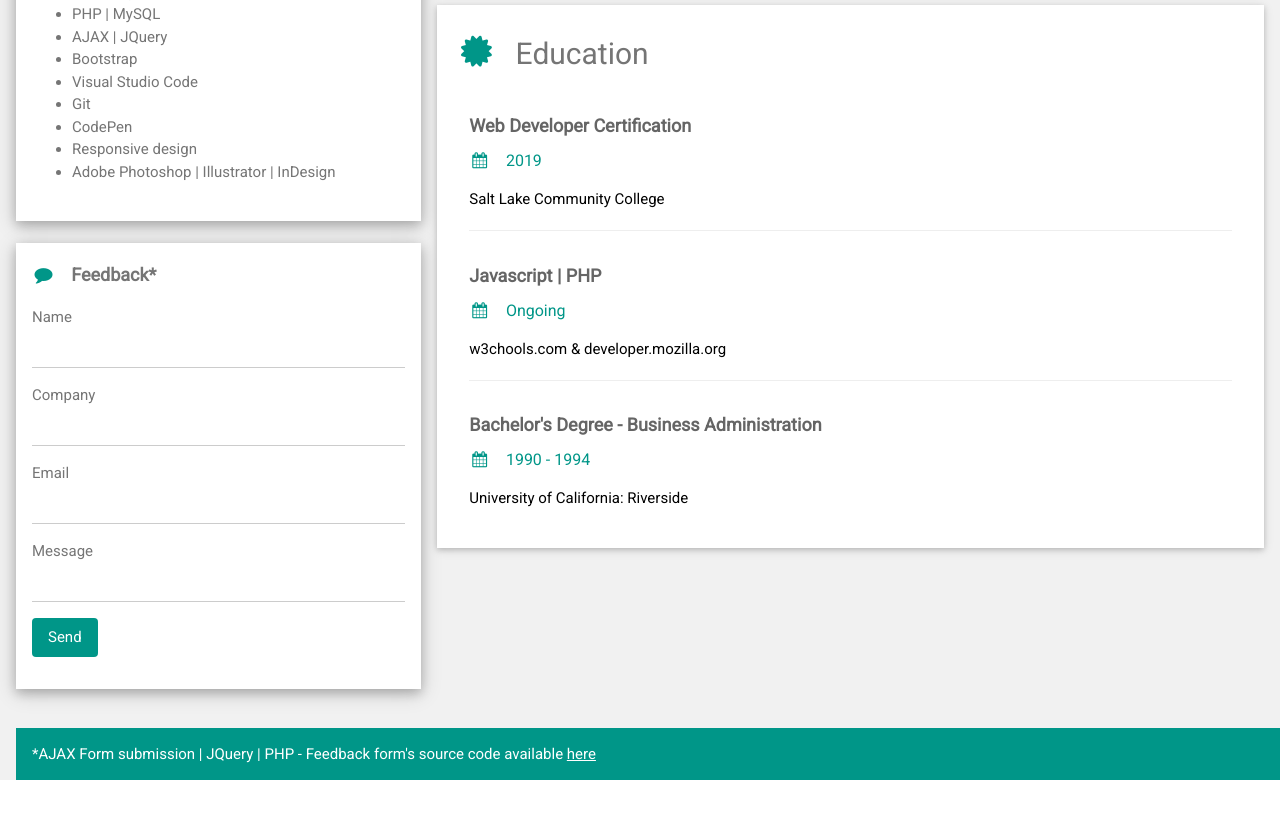
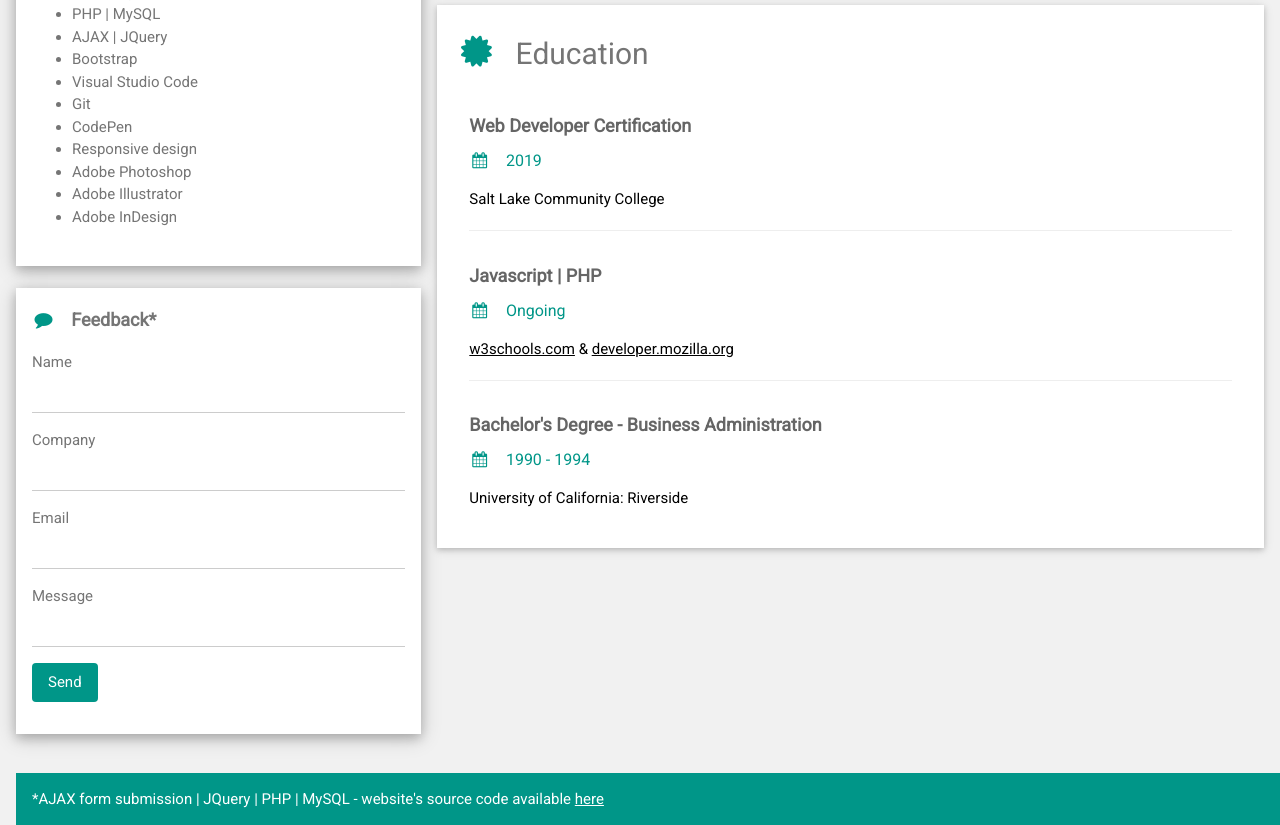
Before and after one commit to ppei-ut/peter-pei.com, a PHP site: page / in a window 1280 px wide. Shown: the part 728-1553 px from the top of the page. Before the commit the page ends 1508 px from the top, so only its background shows below. Run offline with PHP 8.4, Linux system fonts and the light colour scheme; data that the repository does not hold is empty.

```diff
--- a/index.php
+++ b/index.php
@@ -61,7 +61,9 @@
               <li>Git</li>
               <li>CodePen</li>
               <li>Responsive design</li>
-              <li>Adobe Photoshop | Illustrator | InDesign</li>
+              <li>Adobe Photoshop</li>
+              <li>Adobe Illustrator</li>
+              <li>Adobe InDesign</li>
           </ul>
           <br>
         </div>
@@ -144,8 +146,7 @@
         <div class="w3-container">
           <h5 class="w3-opacity"><b>Javascript | PHP </b></h5>
           <h6 class="w3-text-teal"><i class="fa fa-calendar fa-fw w3-margin-right"></i>Ongoing</h6>
-          <p>w3chools.com & developer.mozilla.org
-            </p>
+          <p><a href="https://w3schools.com">w3schools.com</a> & <a href="https://developer.mozilla.org">developer.mozilla.org</a></p>
           <hr>
         </div>
         <div class="w3-container">
@@ -164,7 +165,7 @@
 </div>
 
 <footer class="w3-container w3-teal w3-margin-left w3-margin-top">
-  <p>*AJAX Form submission | JQuery | PHP - Feedback form's source code available <a href="https://github.com/ppei-ut/peter-pei.com">here</a></p>
+  <p>*AJAX form submission | JQuery | PHP | MySQL - website's source code available <a href="https://github.com/ppei-ut/peter-pei.com">here</a></p>
 </footer>
 </body>
 </html>
```
